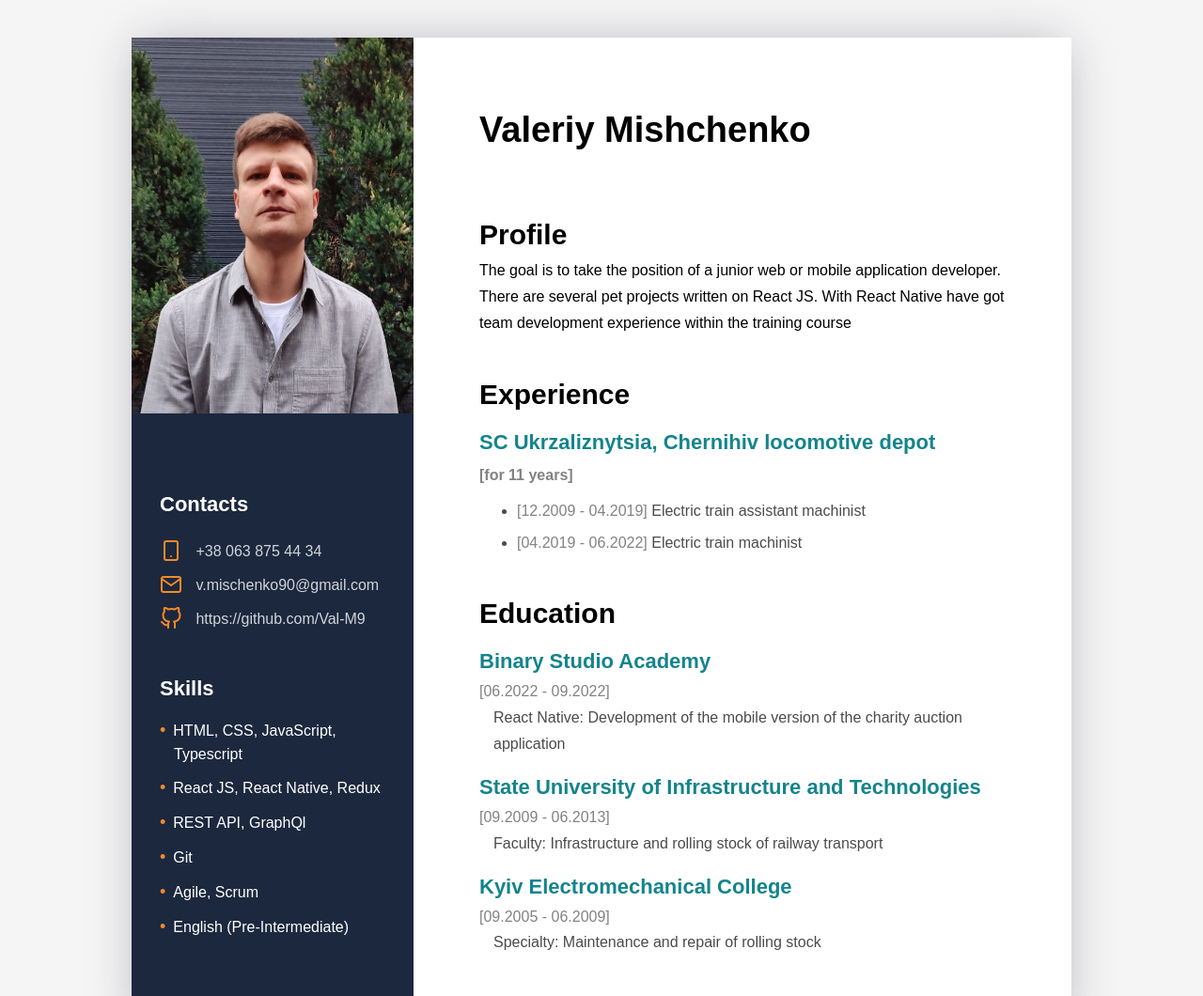
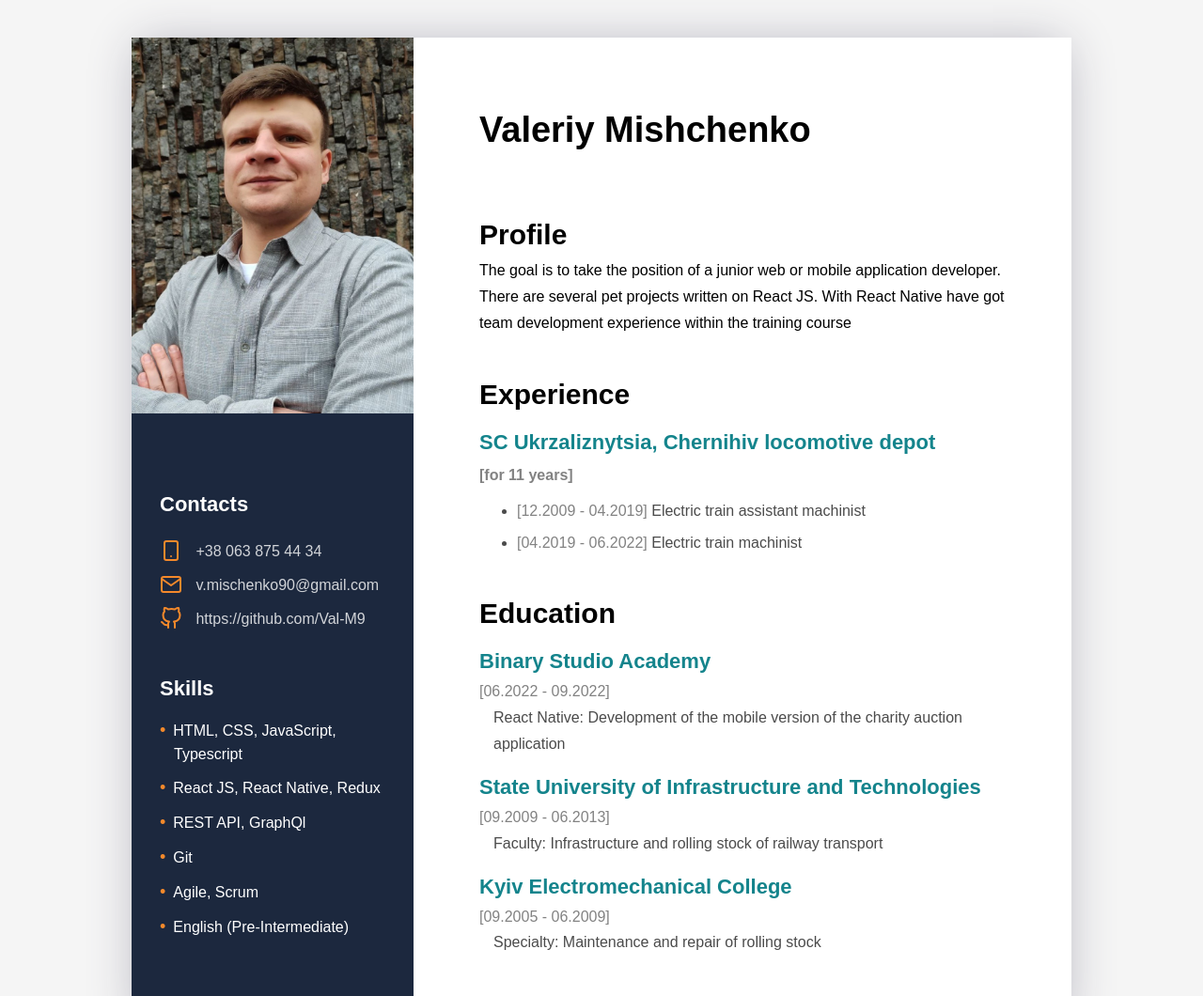
Before and after one commit to Val-M9/cv-cosm, a plain HTML site: page index.html in a window 1280 px wide. Shown: the top 1060 px of the page at 94% size. Drawn offline with Linux system fonts and the light colour scheme.

Commit message:
change photo

```diff
--- a/index.html
+++ b/index.html
@@ -10,7 +10,7 @@
 <body>
   <div class="wrapper">
     <section class="aside">
-      <img class="photo" src="./assets/photo.jpg" alt="avatar"/>
+      <img class="photo" src="./assets/ava.jpg" alt="avatar"/>
       <div class="details">
         <h2 class="details-title">Contacts</h2>
         <ul class="contacts-list">
@@ -93,94 +93,5 @@
       </div>
     </section>
   </div>
-  <!-- <div class="wrapper">
-    <header class="header">
-      <img src="./assets/ava.jpg" class="photo"/>
-      <div class="heading">
-        <h1 class="name">Valeriy Mishchenko</h1>
-      </div>
-    </header>
-    <section class="main">
-      <div  class="info">
-        <div class="info-section">
-          <h2 class="title">Profile</h2>
-          <p class="profile-description"
-            >The goal is to take the position of a junior web or mobile application developer.
-             There are several pet projects written on React JS. With React Native have got
-             team development experience within the training course
-            </p
-          >
-        </div>
-        <div class="info-section">
-          <h2 class="title">Experience</h2>
-          <h3  class="subtitle accent"
-            >SC Ukrzaliznytsia, Chernihiv locomotive depot
-            <span class="time">for 11 years</span>
-          </h3>
-          <ul>
-            <li class="job-item">
-              <span class="time">[12.2009 - 04.2019] </span>
-              Electric train assistant machinist
-            </li>
-            <li class="job-item">
-              <span class="time">[04.2019 - 06.2022] </span>
-              Electric train machinist
-            </li>
-          </ul>
-        </div>
-        <div class="info-section">
-          <h2 class="title">Education</h2>
-          <h3 class="subtitle accent">Binary Studio Academy</h3>
-          <p class="time">[06.2022 - 09.2022]</p>
-          <p class="description"
-            >React Native:
-            Development of the mobile version of the charity auction application</p
-          >
-          <h3 class="subtitle accent">
-            State University of Infrastructure and Technologies</h3
-          >
-          <p class="time">[09.2009 - 06.2013]</p>
-          <p class="description"
-            >Faculty:
-            Infrastructure and rolling stock of railway transport</p
-          >
-          <h3 class="subtitle accent">
-            Kyiv Electromechanical College
-          </h3>
-          <p class="time">[09.2005 - 06.2009]</p>
-          <p class="description"
-            >Specialty: Maintenance and repair of rolling stock</p
-          >
-        </div>
-      </div>
-      <div class="details">
-        <div>
-          <h2 class="details-title">Contacts</h2>
-          <ul class="contacts-list">
-            <li class="contacts-item">
-              <a href="tel:+380638754434" class="link">+38 063 875 44 34</a>
-            </li>
-            <li class="contacts-item">
-              <a href="mailto:v.mischenko90@gmail.com" class="link">v.mischenko90@gmail.com</a>
-            </li>
-            <li class="contacts-item">
-              <a href="https://github.com/Val-M9" class="link">https://github.com/Val-M9</a>
-            </li>
-          </ul>
-        </div>
-        <div>
-          <h2 class="details-title">Skills</h2>
-          <ul class="skills-list">
-            <li class="skills-item">HTML, CSS, JavaScript, Typescript</li>
-            <li class="skills-item">React JS, React Native, Redux</li>
-            <li class="skills-item">REST API, GraphQl</li>
-            <li class="skills-item">Git</li>
-            <li class="skills-item">Agile, Scrum</li>
-            <li class="skills-item">English (Pre-Intermediate) </li>
-          </ul>
-        </div>
-      </div>
-    </section>
-  </div> -->
 </body>
 </html>
```
Also changed, not shown: assets/ava.jpg (added), assets/photo.jpg (deleted).
